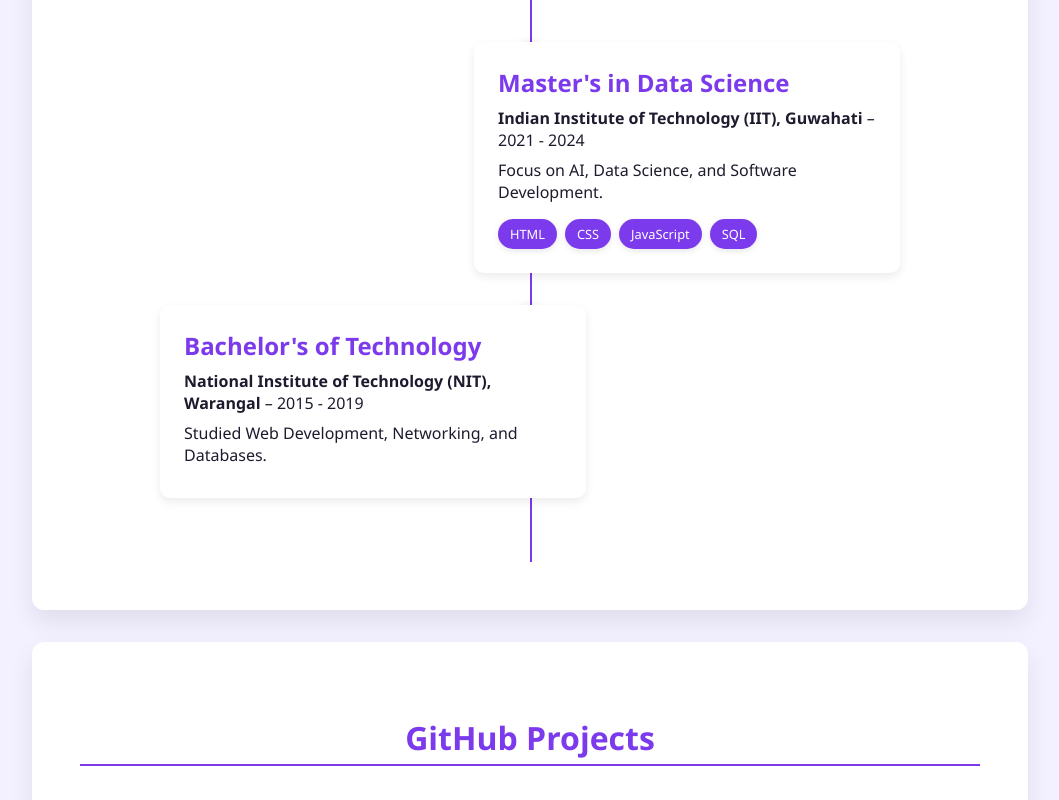
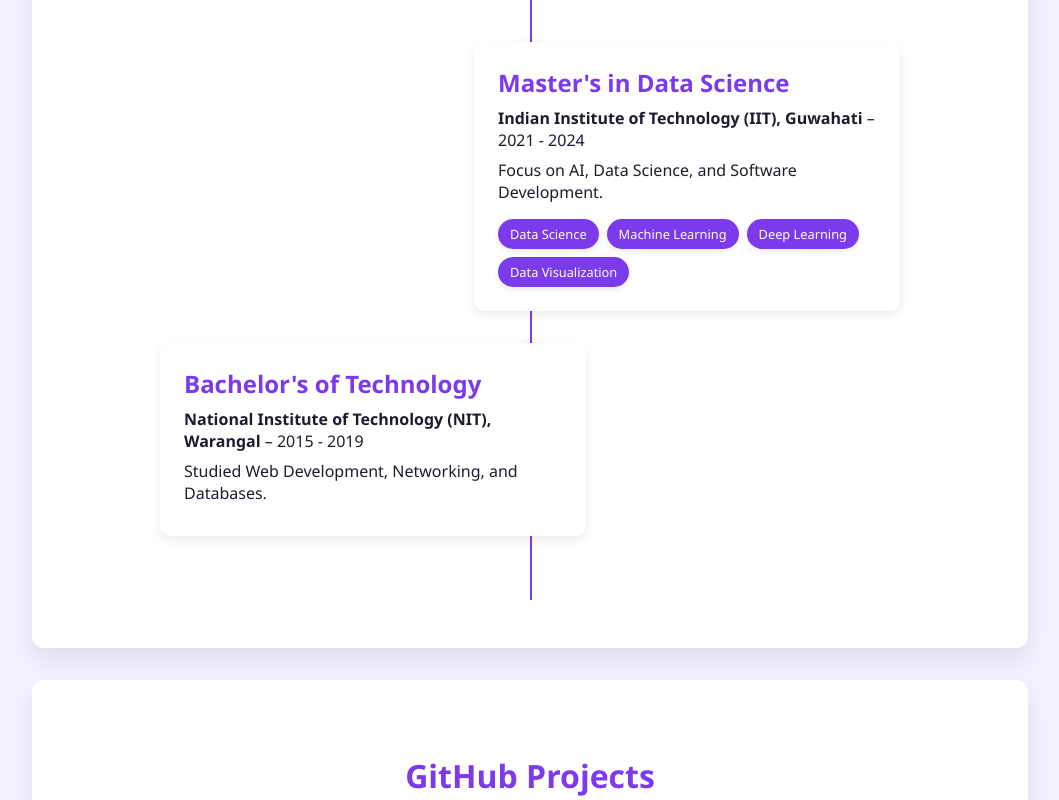
Before and after one commit to rajendrakujur/rajendrakujur.io, a plain HTML site: page index.html in a window 1280 px wide. Shown: the part 1707-2507 px from the top of the page, without its empty margins (110-1169 px from the left). Drawn offline with nearby package versions, Linux system fonts and the light colour scheme.

Commit message:
Update index.html

```diff
--- a/index.html
+++ b/index.html
@@ -49,10 +49,10 @@
         <p><strong>Indian Institute of Technology (IIT), Guwahati</strong> – 2021 - 2024</p>
         <p>Focus on AI, Data Science, and Software Development.</p>
         <div class="skills-tags">
-          <span class="tag">HTML</span>
-          <span class="tag">CSS</span>
-          <span class="tag">JavaScript</span>
-          <span class="tag">SQL</span>
+          <span class="tag">Data Science</span>
+          <span class="tag">Machine Learning</span>
+          <span class="tag">Deep Learning</span>
+          <span class="tag">Data Visualization</span>
         </div>
        </div>
       </div>
```
